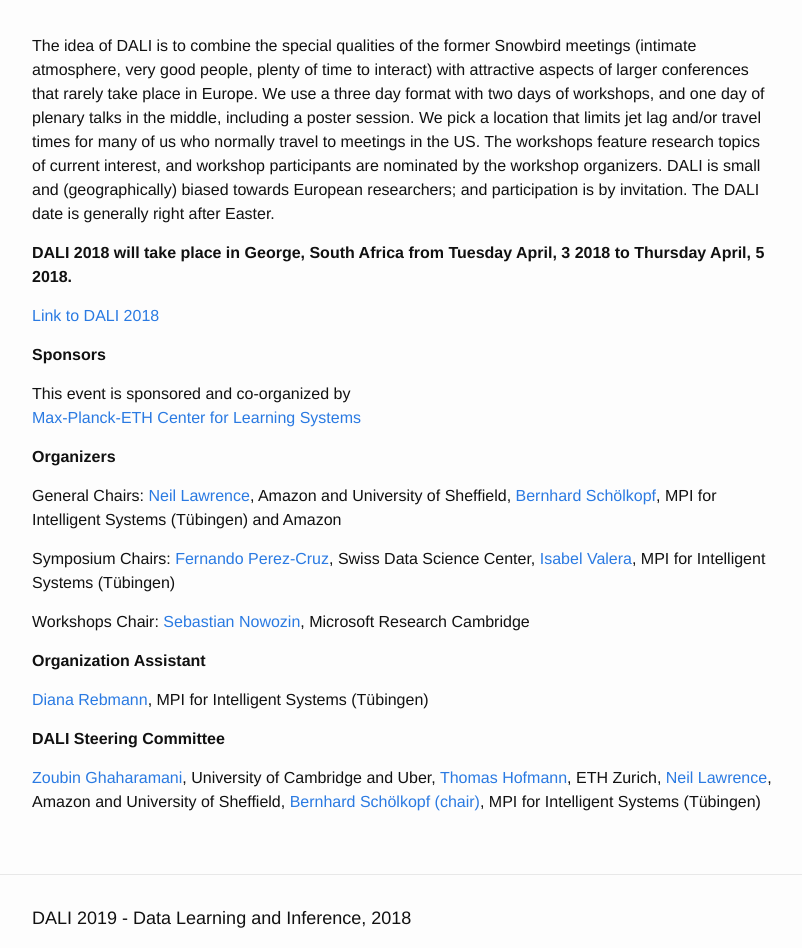
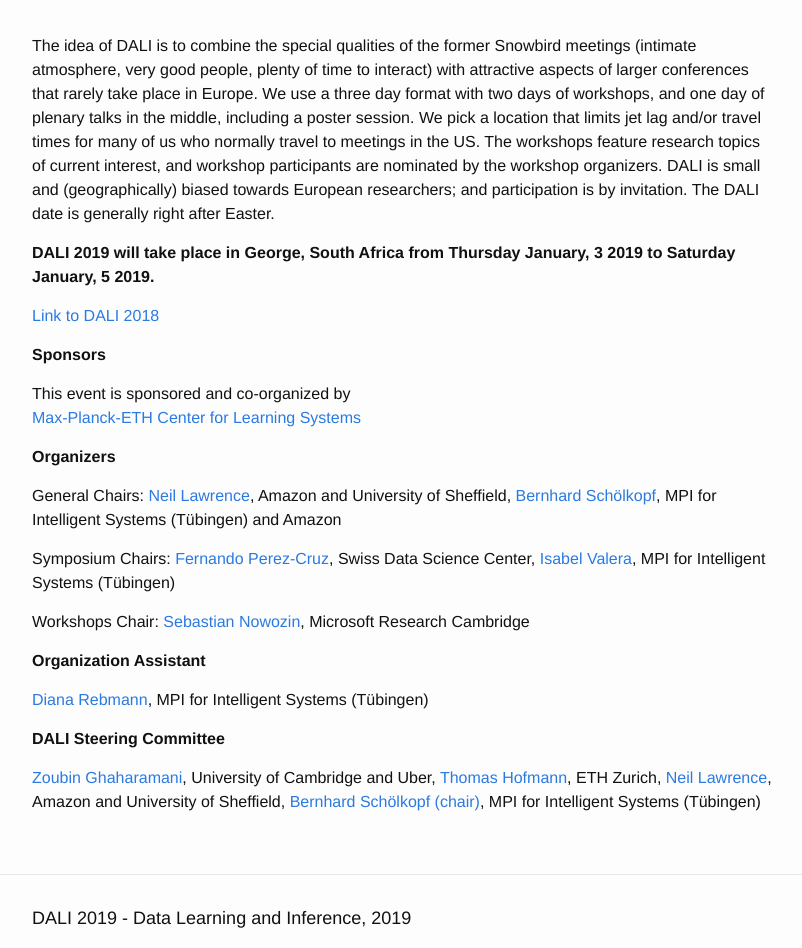
Before and after one commit to dalimeeting/dalimeeting.github.io, a Jekyll site: the page built from index.html, in a window 1280 px wide. Shown: the part 532-1480 px from the top of the page, without its empty margins (238-1040 px from the left). Built offline with Jekyll 4.4.1, drawn with Linux system fonts in a browser that asks for light colours.

Commit message:
Update _config.yml

```diff
--- a/_config.yml
+++ b/_config.yml
@@ -60,12 +60,12 @@
   shortname: DALI
   venue: TBA
   location: George, South Africa
-  year: 2018
+  year: 2019
   month: April
   dates:
-  - 2018-04-03
-  - 2018-04-04
-  - 2018-04-05
+  - 2019-01-03
+  - 2019-01-04
+  - 2019-01-05
   sponsors:
   - name: Max-Planck-ETH Center for Learning Systems
     url: "http://learning-systems.org/"
```
